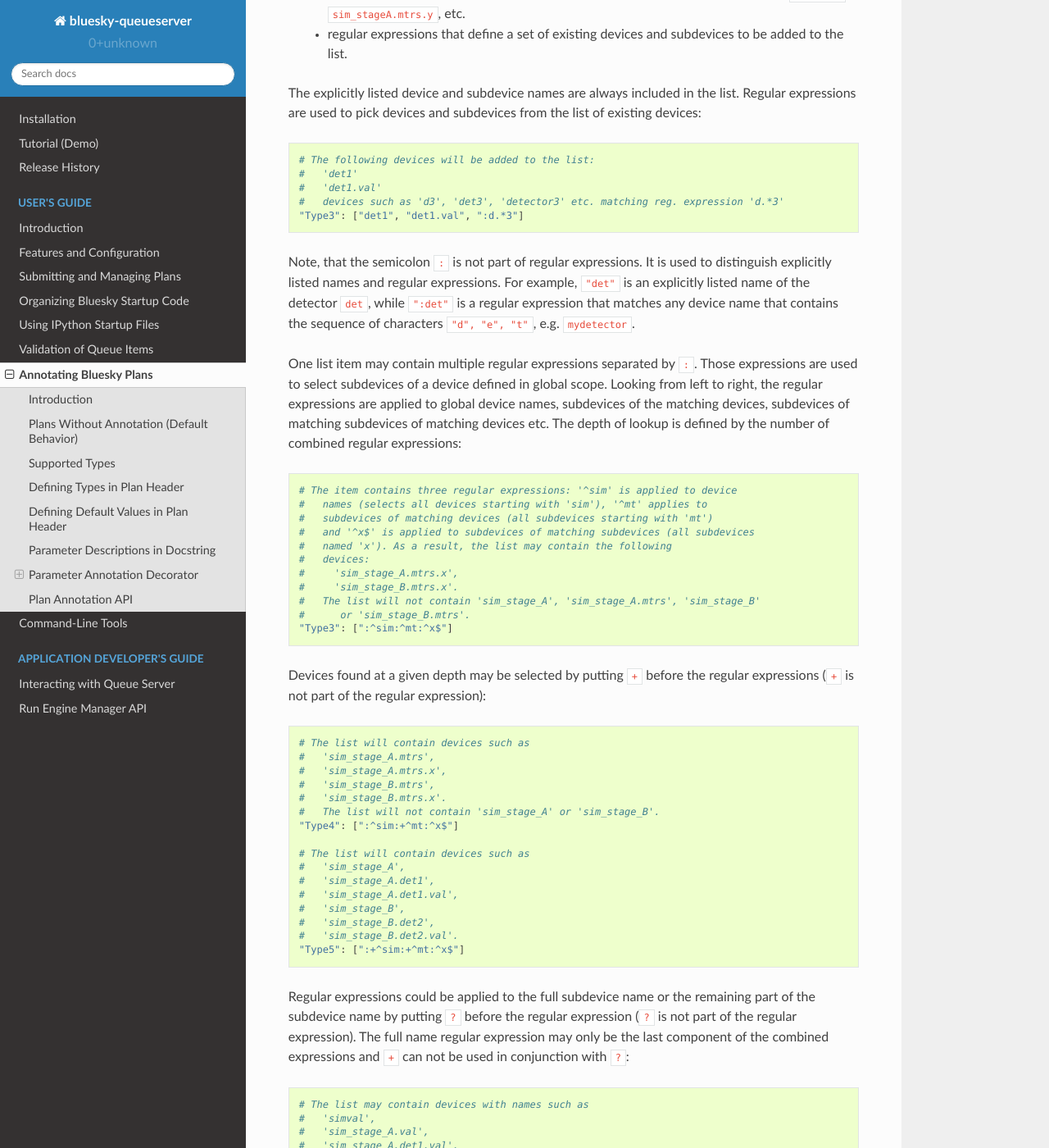
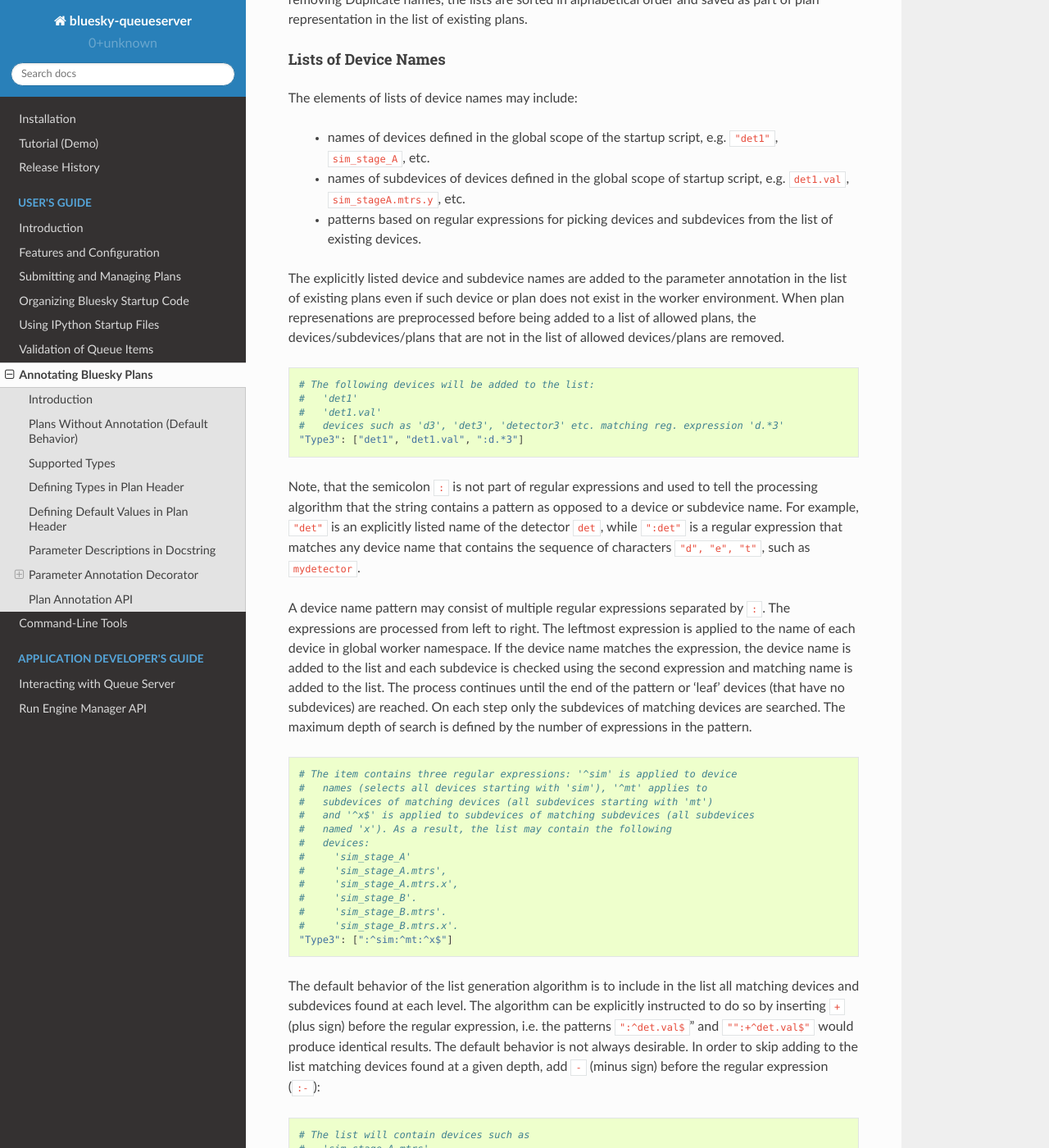
Before and after one commit to bluesky/bluesky-queueserver, a Sphinx documentation site: the page built from docs/source/plan_annotation.rst, in a window 1280 px wide and 1400 px high, scrolled down 15288 px. Shown: the whole window at 82% size. Built offline with Sphinx 7.4.7 and the Read the Docs theme 2.0.0, drawn with Linux system fonts in a browser that asks for light colours; some of the changed text lies outside the part shown.

Commit message:
DOC: updated documentation on lists of plan and device names

```diff
--- a/docs/source/plan_annotation.rst
+++ b/docs/source/plan_annotation.rst
@@ -771,10 +771,14 @@
 ++++++++++++++++++++++++++++++
 
 Annotation of a parameter may contain optional ``devices`` and/or ``plans``
-section, which contains definitions of lists of device or plan names accepted
-by the parameter. The names are converted to objects from Run Engine Worker
-namespace and passed to the plan. In the following example, two lists (``Type1``
-and ``Type2``) are defined in the ``devices`` section:
+sections, which contains lists of device or plan names that could be passed
+with the parameter or patterns based on regular expressions used to pick
+matching devices or plans from the list of existing devices or plans.
+The listed or automatically picked names are converted to objects exisiting
+in Run Engine Worker namespace before being passed to the plan. In the
+following example there are two lists (``Type1`` and ``Type2``) defined in
+the ``devices`` section. Names (keys) of the lists are used as types in
+the string that defines the parameter type:
 
 .. code-block:: python
 
@@ -783,17 +787,27 @@
           "dets": {
               "annotation": "typing.Union[typing.List[Type1]" \
                             "typing.List[Type2]]",
-              "devices": {"Type1": ["det1", "det2", "det3"],
-                          "Type2": ["det1", "det4", "det5"]},
+              # "det1", "det2", "det4" are explicitly stated names
+              # ":det3:?val$", ":^det5$" are patterns
+              "devices": {"Type1": ["det1", "det2", ":det3:?val$"],
+                          "Type2": ["det1", "det4", ":^det5$"]},
           }
       }
   })
   def plan_demo8a(dets, npts: int, delay: float=1.0):
       <code implementing the plan>
 
-The parameters that accept plan names may have similar ``plans`` sections that
-define lists of plans. List names may be used in ``annotation`` section as part
-of parameter type definition.
+If a plan accepts reference to other plans defined in the worker
+namespace, one of the plan parameters may have a similar section
+``plans`` with lists of plan names.
+
+Each list may contain a mix of device name and patterns. The processing
+algorithm is searching for names of existing plans and devices based
+on the patterns and adds them to the lists. After removing Duplicate
+names, the lists are sorted in alphabetical order and saved as part
+of plan representation in the list of existing plans.
+
+.. _lists_of_device_names:
 
 Lists of Device Names
 ~~~~~~~~~~~~~~~~~~~~~
@@ -806,12 +820,14 @@
   - names of subdevices of devices defined in the global scope of startup script,
     e.g. ``det1.val``, ``sim_stageA.mtrs.y``, etc.
 
-  - regular expressions that define a set of existing devices and subdevices
-    to be added to the list.
+  - patterns based on regular expressions for picking devices and subdevices
+    from the list of existing devices.
 
-The explicitly listed device and subdevice names are always included in the list.
-Regular expressions are used to pick devices and subdevices from the list of
-existing devices:
+The explicitly listed device and subdevice names are added to the parameter
+annotation in the list of existing plans even if such device or plan does
+not exist in the worker environment. When plan represenations are preprocessed
+before being added to a list of allowed plans, the devices/subdevices/plans
+that are not in the list of allowed devices/plans are removed.
 
 .. code-block:: python
 
@@ -821,18 +837,22 @@
   #   devices such as 'd3', 'det3', 'detector3' etc. matching reg. expression 'd.*3'
   "Type3": ["det1", "det1.val", ":d.*3"]
 
-Note, that the semicolon ``:`` is not part of regular expressions. It is used to
-distinguish explicitly listed names and regular expressions. For example, ``"det"``
-is an explicitly listed name of the detector ``det``, while ``":det"`` is
-a regular expression that matches any device name that contains the sequence of
-characters ``"d", "e", "t"``, e.g. ``mydetector``.
+Note, that the semicolon ``:`` is not part of regular expressions and used to
+tell the processing algorithm that the string contains a pattern as opposed to
+a device or subdevice name. For example, ``"det"`` is an explicitly listed name
+of the detector ``det``, while ``":det"`` is a regular expression that matches
+any device name that contains the sequence of characters ``"d", "e", "t"``,
+such as ``mydetector``.
 
-One list item may contain multiple regular expressions separated by ``:``.
-Those expressions are used to select subdevices of a device defined in global
-scope. Looking from left to right, the regular expressions are applied to
-global device names, subdevices of the matching devices, subdevices of matching
-subdevices of matching devices etc. The depth of lookup is defined by the number
-of combined regular expressions:
+A device name pattern may consist of multiple regular expressions separated by
+``:``. The expressions are processed from left to right. The leftmost expression
+is applied to the name of each device in global worker namespace. If the device
+name matches the expression, the device name is added to the list and each
+subdevice is checked using the second expression and matching name is added to
+the list. The process continues until the end of the pattern or 'leaf' devices
+(that have no subdevices) are reached. On each step only the subdevices of
+matching devices are searched. The maximum depth of search is defined by
+the number of expressions in the pattern.
 
 .. code-block:: python
 
@@ -842,14 +862,21 @@
   #   and '^x$' is applied to subdevices of matching subdevices (all subdevices
   #   named 'x'). As a result, the list may contain the following
   #   devices:
+  #     'sim_stage_A'
+  #     'sim_stage_A.mtrs',
   #     'sim_stage_A.mtrs.x',
+  #     'sim_stage_B'.
+  #     'sim_stage_B.mtrs'.
   #     'sim_stage_B.mtrs.x'.
-  #   The list will not contain 'sim_stage_A', 'sim_stage_A.mtrs', 'sim_stage_B'
-  #      or 'sim_stage_B.mtrs'.
   "Type3": [":^sim:^mt:^x$"]
 
-Devices found at a given depth may be selected by putting ``+`` before the regular
-expressions (``+`` is not part of the regular expression):
+The default behavior of the list generation algorithm is to include in the list
+all matching devices and subdevices found at each level. The algorithm can be
+explicitly instructed to do so by inserting ``+`` (plus sign) before the regular
+expression, i.e. the patterns ``":^det.val$``" and ``"":+^det.val$"`` would
+produce identical results. The default behavior is not always desirable. In order
+to skip adding to the list matching devices found at a given depth, add ``-``
+(minus sign) before the regular expression (``:-``):
 
 .. code-block:: python
 
@@ -858,23 +885,22 @@
   #   'sim_stage_A.mtrs.x',
   #   'sim_stage_B.mtrs',
   #   'sim_stage_B.mtrs.x'.
-  #   The list will not contain 'sim_stage_A' or 'sim_stage_B'.
-  "Type4": [":^sim:+^mt:^x$"]
+  "Type4": [":-^sim:^mt:^x$"]
 
   # The list will contain devices such as
-  #   'sim_stage_A',
-  #   'sim_stage_A.det1',
-  #   'sim_stage_A.det1.val',
-  #   'sim_stage_B',
-  #   'sim_stage_B.det2',
-  #   'sim_stage_B.det2.val'.
-  "Type5": [":+^sim:+^mt:^x$"]
+  #   'sim_stage_A.mtrs.x',
+  #   'sim_stage_B.mtrs.x'.
+  "Type5": [":-^sim:-^mt:-^x$"]
 
-Regular expressions could be applied to the full subdevice name or the remaining
-part of the subdevice name by putting ``?`` before the regular expression (``?``
-is not part of the regular expression). The full name regular expression may only
-be the last component of the combined expressions and ``+`` can not be used in
-conjunction with ``?``:
+Note, that even though ``-`` is allowed in the last expression of the pattern,
+it does not influence processing of the pattern. The devices matching the last
+expression in the pattern are always inserted in the list.
+
+Regular expressions could be applied to the full device name (such as
+``"sim_stage_A.mtrs.x"``) or right part a full device name (such as ``"mtrs.x"``).
+An expression may be labelled as a full-name expression by putting ``?``
+(question mark) before the regular expression. The full name regular expression
+may only be the last component of the pattern. :
 
 .. code-block:: python
 
@@ -883,7 +909,7 @@
   #   'sim_stage_A.val',
   #   'sim_stage_A.det1.val',
   #   'sim_stage_A.detectors.det1.val',
-  "Type6": [":^sim.*val$"]
+  "Type6": [":?^sim.*val$"]
 
   # The list will contain devices such as
   #   'sim_stage_A',
@@ -891,11 +917,13 @@
   #   'sim_stage_A.det1_val',
   #   'sim_stage_A.det1.val',
   #   'sim_stage_A.detectors.det1.val',
-  "Type7": [":+^sim_stage_A$:?.*val$"]
+  "Type7": [":^sim_stage_A$:?.*val$"]
 
-Using full name regular expressions is less efficient, since it requires
-searching the full tree of subdevices for matching names. The depth of search
-may be limited by adding ``depth`` parameter (``:?<regex>:depth=N``):
+Note, that ``+`` and ``-`` can not be used in conjunction with ``?``.
+Using full-name expressions is less efficient, since it the algorithm
+is forced to searching the full tree of subdevices for matching names.
+The depth of search may be explicitly limited by adding ``depth``
+parameter (``:?<regex>:depth=N``):
 
 .. code-block:: python
 
@@ -908,29 +936,26 @@
   #   since the depth of search is limited to 2 levels.
   "Type8": [":+^sim_stage_A$:?.*val$:depth=2"]
 
-A set of devices selected using regular expression may be restricted to
-certain device types by placing one of the following keywords ``__DETECTOR__``
-(readable, not movable), ``__MOTOR__`` (readable and movable),
-``__READABLE__``, ``__FLYABLE__`` before the expression:
+A set of devices matching a pattern may be restricted to devices of certain
+types by placing one of the type keywords before the patter. The supported
+keywords are ``__DETECTOR__`` (readable, not movable), ``__MOTOR__``
+(readable and movable), ``__READABLE__``, ``__FLYABLE__`` before the expression:
 
 .. code-block:: python
 
   # Select only detectors with names matching the regular expression:
-  "Type9": ["__DETECTORS__:+^sim_stage_A$:?.*:depth=3"]
+  "Type9": ["__DETECTORS__:^sim_stage_A$:?.*:depth=3"]
 
   # Select only motors:
-  "Type10": ["__MOTORS__:+^sim_stage_A$:?.*:depth=3"]
+  "Type10": ["__MOTORS__:^sim_stage_A$:?.*:depth=3"]
 
-A list may contain multiple items with regular expressions and explicitly
-listed device names. Duplicate items that are listed or selected by the
-expressions are removed from the generated list, which is then sorted in
-alphabetical order.
+.. _lists_of_plan_names:
 
 Lists of Plan Names
 ~~~~~~~~~~~~~~~~~~~
 
 Similarly to lists of device names, the lists of plan names may include
-regular expressions used to pick matching names of the existing plans:
+patterns used to pick matching names of the existing plans:
 
 .. code-block:: python
 
@@ -939,9 +964,14 @@
   #   with ``_count``, such as ``_count``, ``my_count`` etc.
   "Type11": ["count", ":_count$"]
 
-Plan name lists may contain only single regular expressions. The separators
-``:+`` and ``:?`` have no meaning in plan name lists and can not be used
-in the expressions.
+A plan name pattern may contain only a single regular expression (i.e.
+a pattern may contain only one ``:`` character). The modifiers ``+``, ``-``
+and ``?`` may still be used, but the do not influence processing
+of the plan name patterns (they are allowed to make patterns for plans
+and devices look uniform, but since plan patterns contain only one component
+and this component is the last, the matching plan names are always added
+to the list and the regular expression is always applied to the full name).
+**Device type keywords can not be used in plan name patterns.**
 
 .. _plan_annotation_api:
 
```
